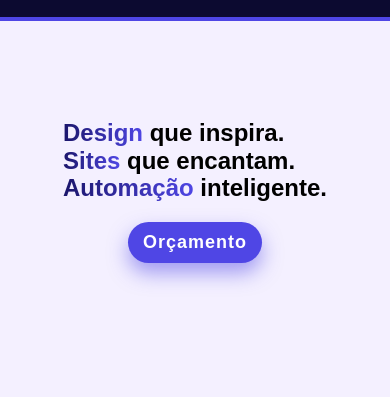
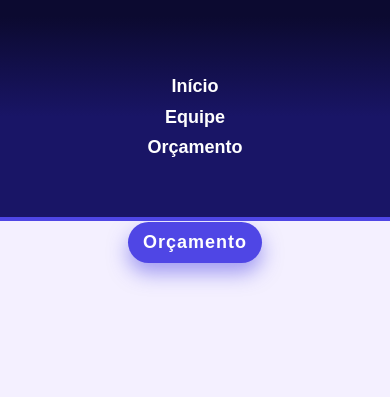
Before and after one commit to tiagomenezesbrito/devfreelasBeta, a website built with Vite: page index.html in a window 390 px wide. Both pictures are taken after a click on the button 358 px from the left and 48 px from the top of the page. Shown: the part 79-476 px from the top of the page. Built offline with nearby package versions, Linux system fonts and the light colour scheme; a web font is replaced by a local one.

Commit message:
Fixing nav bug

```diff
--- a/src/main.js
+++ b/src/main.js
@@ -20,7 +20,7 @@ console.log(nav)
 toggle.addEventListener("click", function(){
 
 
-  nav.classList.toggle("hide__navmobile");
+  nav.classList.toggle("show__navmobile");
 
 });
 
--- a/styles/components/header.css
+++ b/styles/components/header.css
@@ -85,8 +85,8 @@ NAV MOBILE START
   background-color: #191566 ;
   background: linear-gradient(#0C0A30,#191566 50% );
   width: 100%;
-  height: 200px;
-  height: 200px;
+
+  height: 0;
   overflow: hidden;
   transition: all 0.5s;
 
@@ -120,8 +120,8 @@ NAV MOBILE START
 /* Hide nav mobile */
 
 
-.hide__navmobile{
-  height: 0;
+.show__navmobile{
+  height: 200px;
 }
 
 
```
